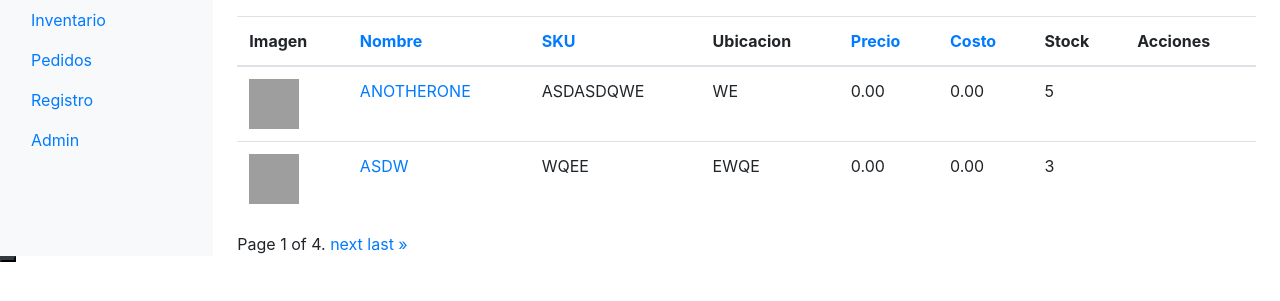
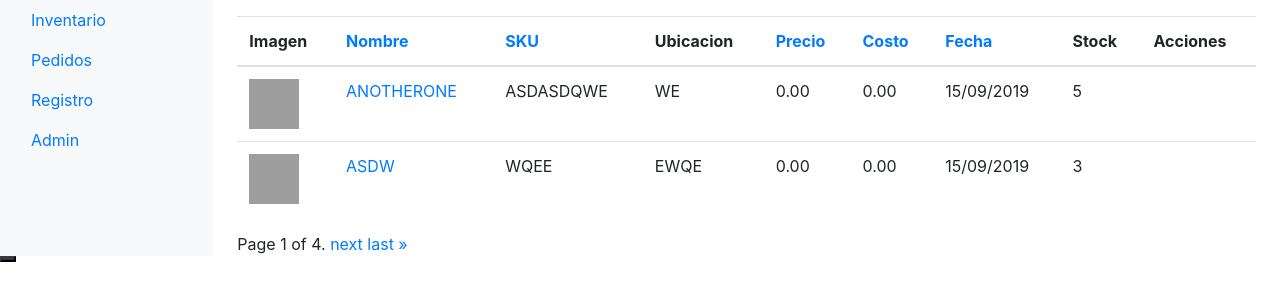
Before and after one commit to rodrigourban/llanerosales, a Django app: page /inventory/ in a window 1280 px wide. Shown: the part 40-341 px from the top of the page. Run offline with Django 3.2, Linux system fonts and the light colour scheme; data comes from the database, SQL or seed files in the repository; some libraries are stand-ins or nearby versions; grey boxes are pictures that could not be loaded.

Commit message:
Added missing timestamp column

```diff
--- a/inventory/models.py
+++ b/inventory/models.py
@@ -44,6 +44,7 @@ class Item(models.Model):
             {'field': "location", 'title': 'Ubicacion', 'filterable': False, 'type': 'string'},
             {'field': "sell_price", 'title': 'Precio', 'filterable': True, 'type': 'float'},
             {'field': "buy_price", 'title': 'Costo', 'filterable': True, 'type': 'float'},
+            {'field': "created_at", 'title': 'Fecha', 'filterable': True, 'type': 'string'},
             {'field': "stock", 'title': 'Stock', 'filterable': False, 'type': 'integer'},
             {'field': "actions", 'title': 'Acciones', 'filterable': False, 'type': 'none'},
             ]
--- a/inventory/views.py
+++ b/inventory/views.py
@@ -1,4 +1,4 @@
-import datetime
+from datetime import datetime
 import sys
 import operator
 from django.core.paginator import Paginator
@@ -45,7 +45,8 @@ def article(request):
                 "location": el.location.upper(),
                 "sell_price": el.sell_price,
                 "buy_price": el.buy_price,
-                "stock": el.count_stock()
+                "stock": el.count_stock(),
+                "created_at": el.created_at.strftime('%d/%m/%Y')
             })
         items_list = sorted(items_list, key=operator.itemgetter(order))
         paginator = Paginator(items_list, pages)
--- a/templates/inventory/base.html
+++ b/templates/inventory/base.html
@@ -48,6 +48,9 @@
           {{ item.buy_price }}
         </td>
         <td>
+          {{ item.created_at }}
+        </td>
+        <td>
           <a onclick="open_modal(['Ver stock disponible','{% url 'inventory:list-stock' item.pk %}'])"
             data-toggle="tooltip" data-placement="top" title="Ver detalles stock">{{ item.stock }}</a>
         </td>
```
